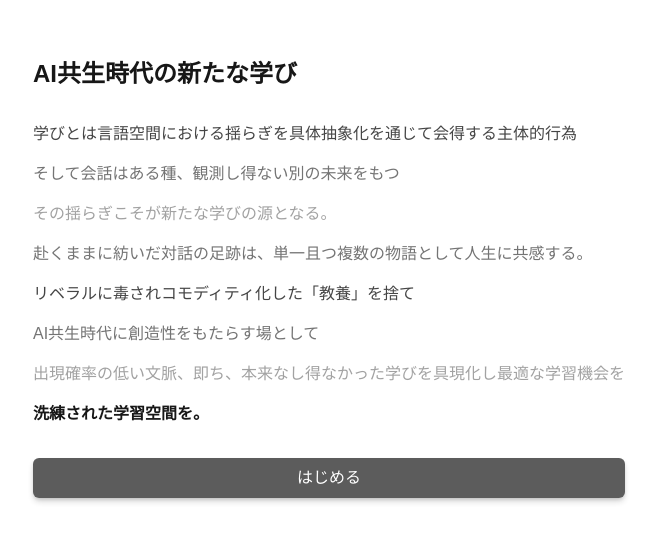
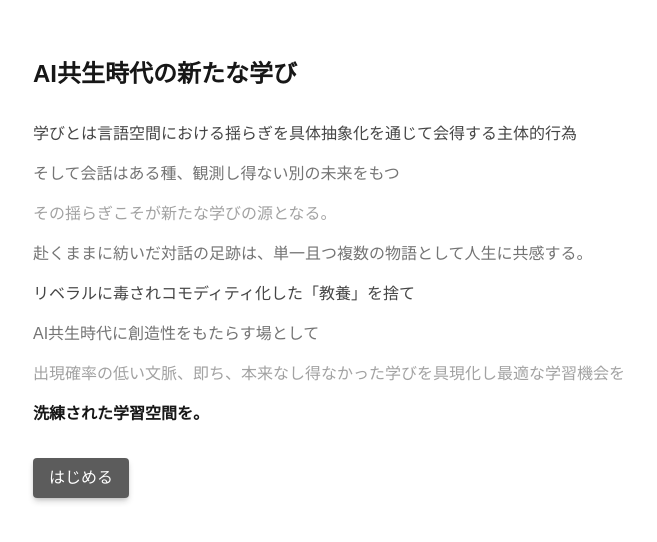
Before and after one commit to Ten2005/learning-saas, a Next.js app: page / in a window 1280 px wide. Shown: the part 122-664 px from the top of the page, without its empty margins (311-968 px from the left). Built offline with nearby package versions, Linux system fonts and the light colour scheme.

Commit message:
fix lp button ui

```diff
--- a/app/page.tsx
+++ b/app/page.tsx
@@ -32,7 +32,7 @@ export default function Home() {
         <Link
           href="/"
           className="
-          bg-foreground/70 text-background px-4 py-2 rounded-md text-center
+          bg-foreground/70 text-background px-4 py-2 rounded text-center w-fit
           shadow-md shadow-foreground/20 hover:shadow-foreground/40
           hover:bg-foreground hover:text-background/70
           active:shadow-foreground/40
```
